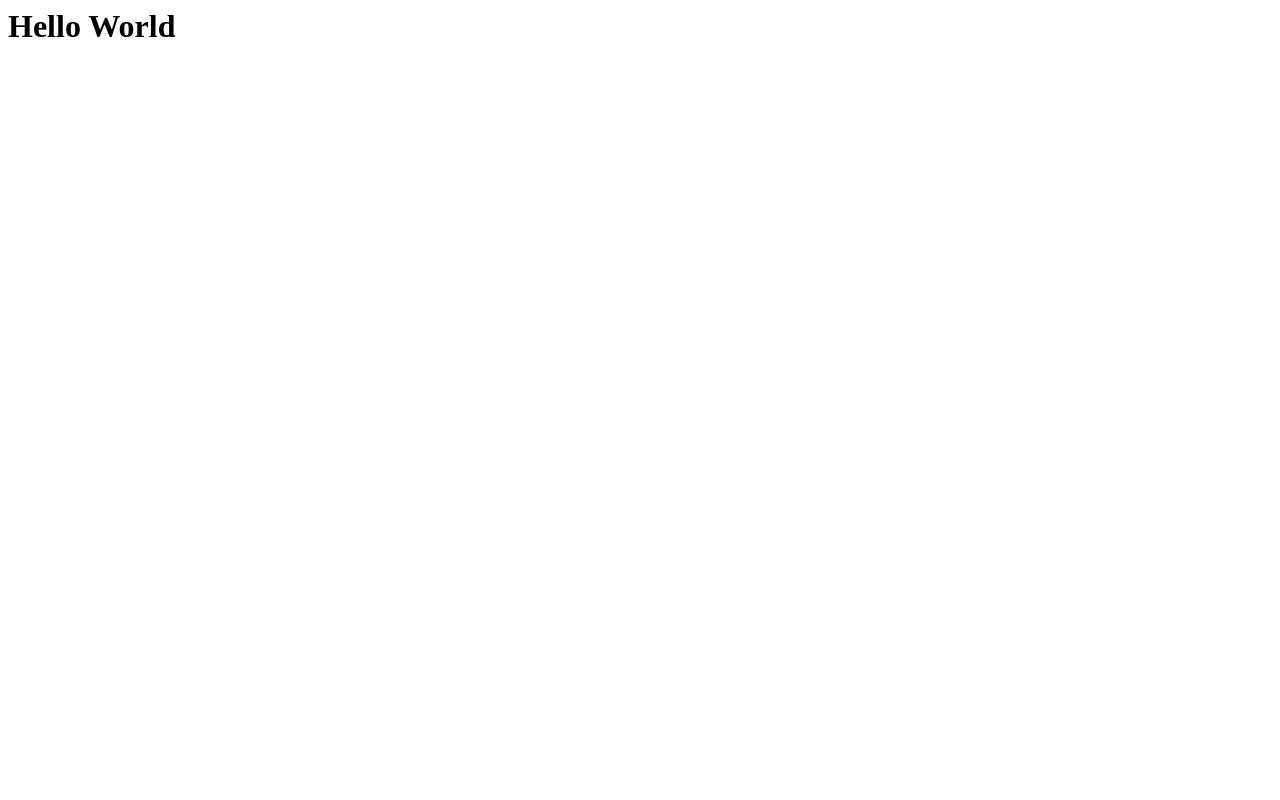
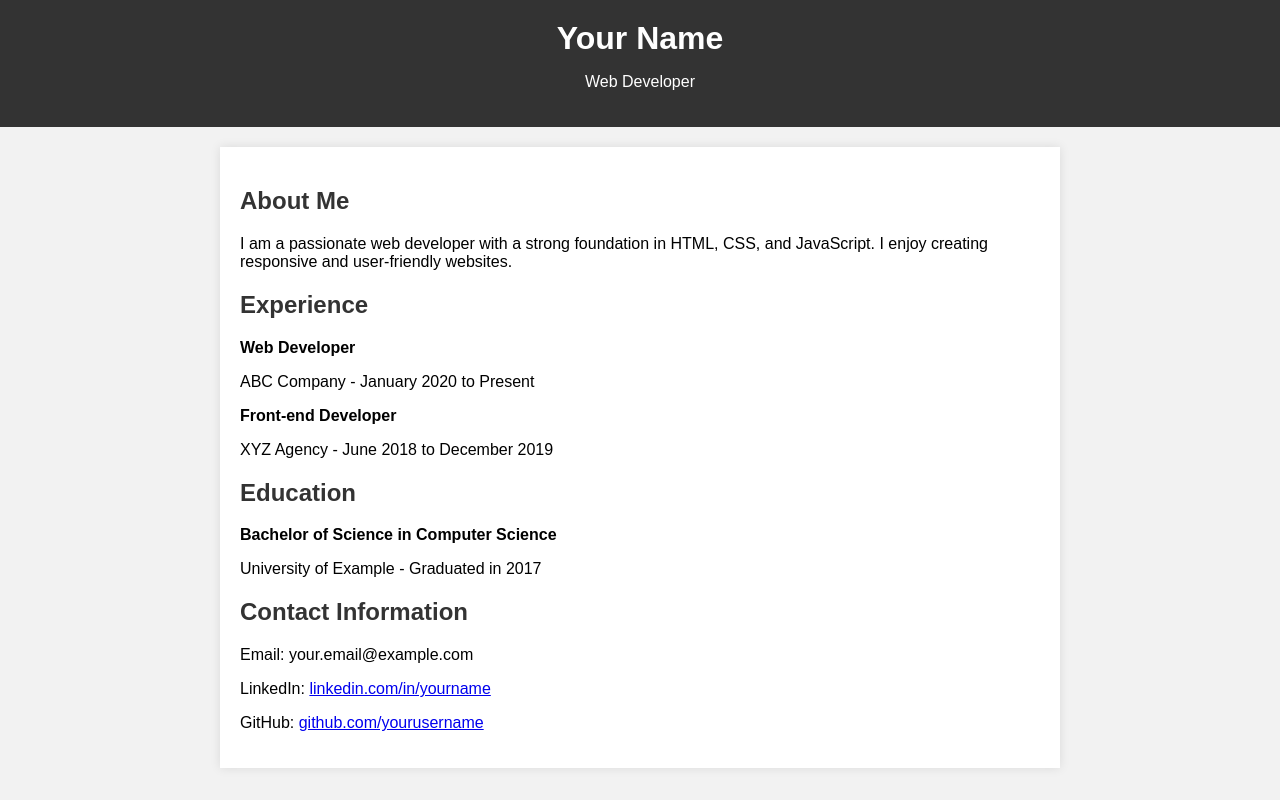
Before and after one commit to ccjepp/myportfolio, a plain HTML site: page index.html in a window 1280 px wide. Drawn offline with Linux system fonts and the light colour scheme.

Commit message:
Update index.html

```diff
--- a/index.html
+++ b/index.html
@@ -1 +1,99 @@
-<h1>Hello World</h1>
+<!DOCTYPE html>
+<html lang="en">
+<head>
+    <meta charset="UTF-8">
+    <meta name="viewport" content="width=device-width, initial-scale=1.0">
+    <title>Your Name - Resume</title>
+    <style>
+        body {
+            font-family: Arial, sans-serif;
+            background-color: #f2f2f2;
+            margin: 0;
+            padding: 0;
+        }
+
+        header {
+            background-color: #333;
+            color: #fff;
+            text-align: center;
+            padding: 20px;
+        }
+
+        h1 {
+            margin: 0;
+        }
+
+        .container {
+            max-width: 800px;
+            margin: 20px auto;
+            padding: 20px;
+            background-color: #fff;
+            box-shadow: 0 0 10px rgba(0, 0, 0, 0.1);
+        }
+
+        h2 {
+            color: #333;
+        }
+
+        ul {
+            list-style: none;
+            padding: 0;
+        }
+
+        li {
+            margin-bottom: 10px;
+        }
+
+        .contact {
+            margin-top: 20px;
+        }
+    </style>
+</head>
+<body>
+    <header>
+        <h1>Your Name</h1>
+        <p>Web Developer</p>
+    </header>
+
+    <div class="container">
+        <section>
+            <h2>About Me</h2>
+            <p>
+                I am a passionate web developer with a strong foundation in HTML, CSS, and JavaScript. I enjoy creating
+                responsive and user-friendly websites.
+            </p>
+        </section>
+
+        <section>
+            <h2>Experience</h2>
+            <ul>
+                <li>
+                    <strong>Web Developer</strong>
+                    <p>ABC Company - January 2020 to Present</p>
+                </li>
+                <li>
+                    <strong>Front-end Developer</strong>
+                    <p>XYZ Agency - June 2018 to December 2019</p>
+                </li>
+            </ul>
+        </section>
+
+        <section>
+            <h2>Education</h2>
+            <ul>
+                <li>
+                    <strong>Bachelor of Science in Computer Science</strong>
+                    <p>University of Example - Graduated in 2017</p>
+                </li>
+            </ul>
+        </section>
+
+        <section class="contact">
+            <h2>Contact Information</h2>
+            <p>Email: your.email@example.com</p>
+            <p>LinkedIn: <a href="https://www.linkedin.com/in/yourname">linkedin.com/in/yourname</a></p>
+            <p>GitHub: <a href="https://github.com/yourusername">github.com/yourusername</a></p>
+        </section>
+    </div>
+</body>
+</html>
```
